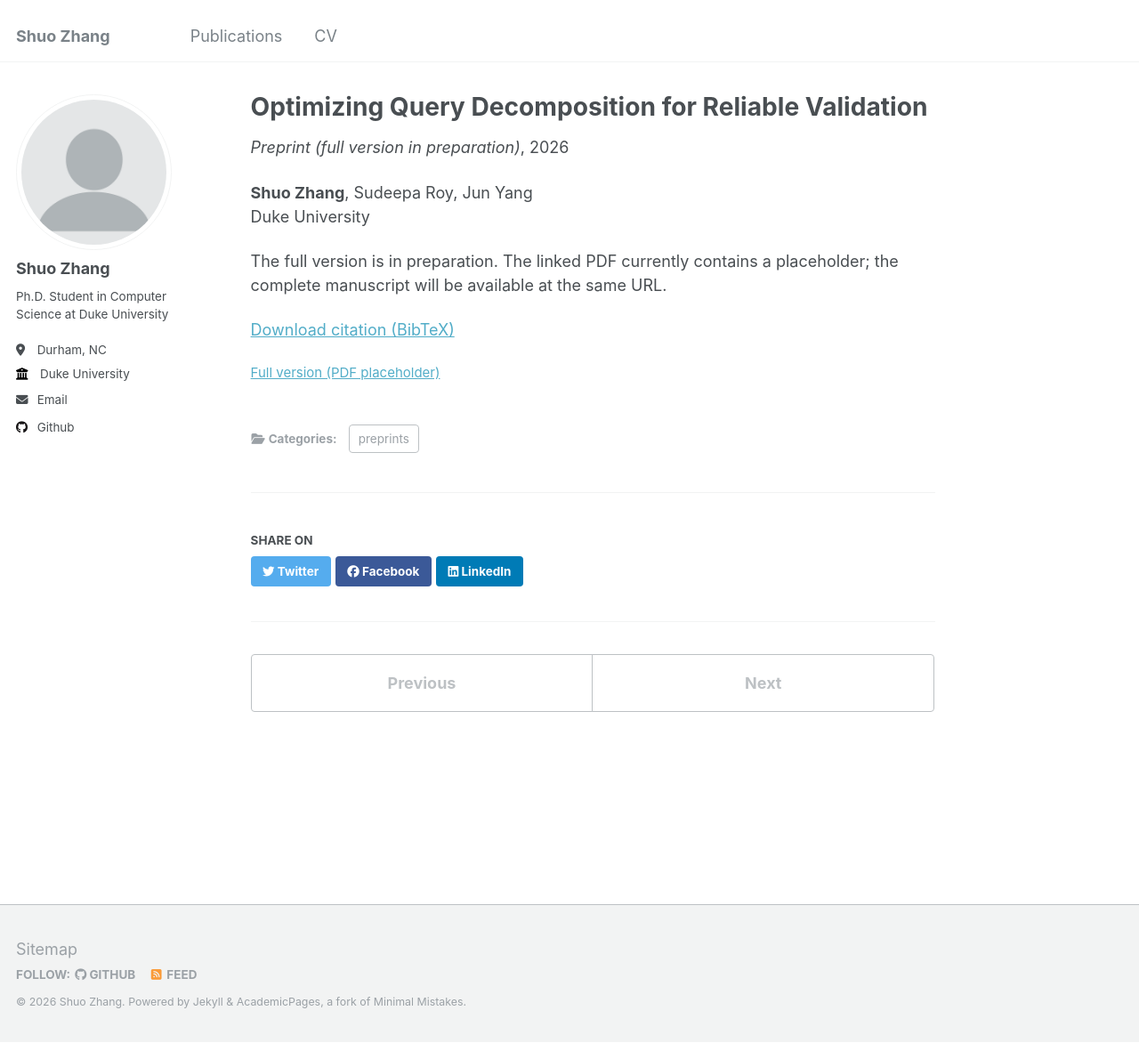
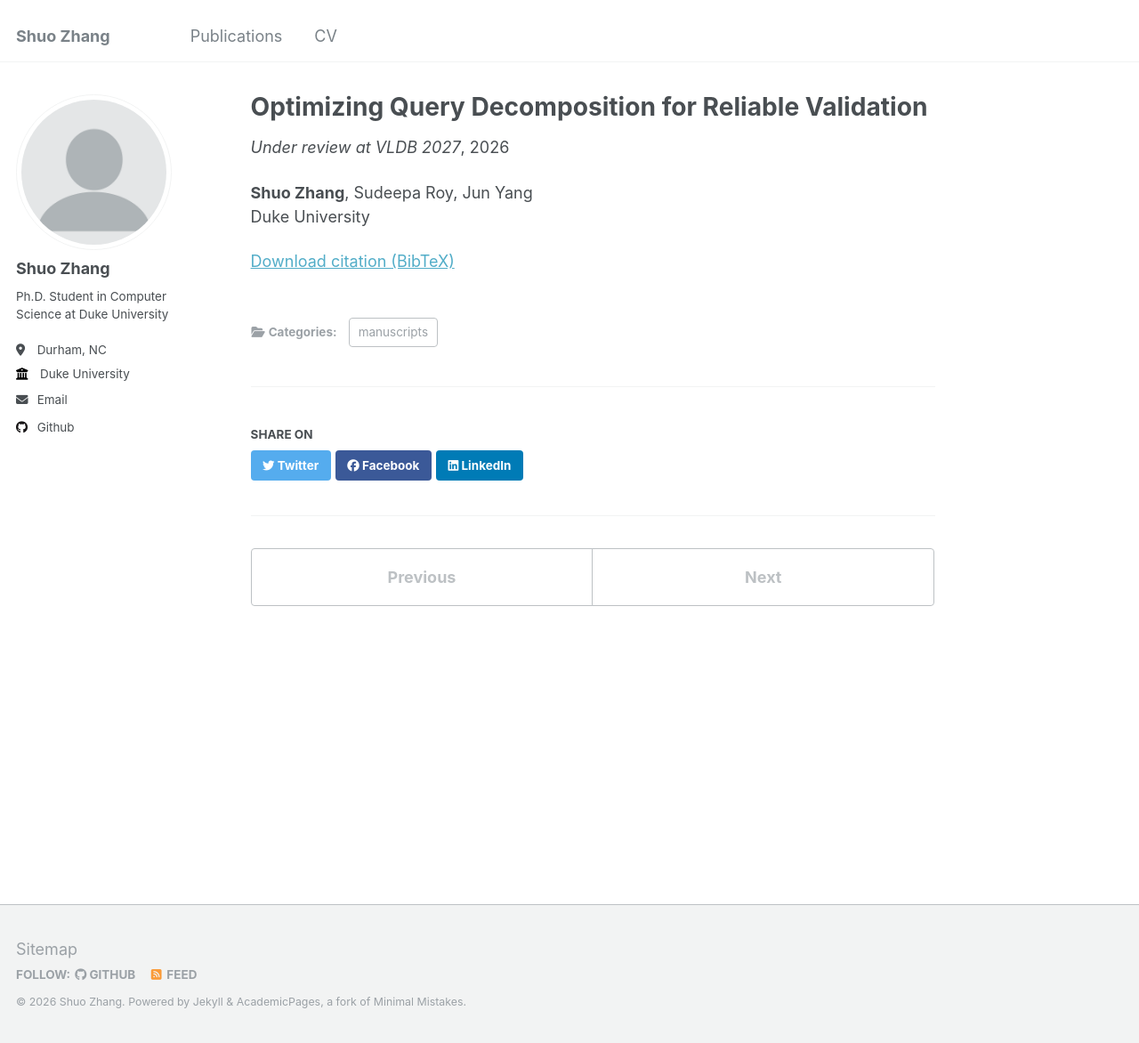
Before and after one commit to Inverse0/Inverse0.github.io, a Jekyll site: the page built from _publications/2026-query-decomposition.md, in a window 1280 px wide and 1172 px high. Shown: the whole window at 89% size. Built offline with Jekyll 4.4.1, drawn with Linux system fonts in a browser that asks for light colours.

Commit message:
List query decomposition manuscript as under review at VLDB 2027

```diff
--- a/_publications/2026-query-decomposition.md
+++ b/_publications/2026-query-decomposition.md
@@ -1,19 +1,14 @@
 ---
 title: "Optimizing Query Decomposition for Reliable Validation"
 collection: publications
-category: preprints
+category: manuscripts
 permalink: /publication/optimizing-query-decomposition/
 excerpt: '**Shuo Zhang**, Sudeepa Roy, Jun Yang'
 date: 2026-11-01
-venue: 'Preprint (full version in preparation)'
-# Keep this URL and filename unchanged when replacing the placeholder PDF.
-paperurl: 'https://inverse0.github.io/files/optimizing-query-decomposition-full.pdf'
-paperlabel: 'Full version (PDF placeholder)'
+venue: 'Under review at VLDB 2027'
 ---
 
 **Shuo Zhang**, Sudeepa Roy, Jun Yang<br>
 Duke University
 
-The full version is in preparation. The linked PDF currently contains a placeholder; the complete manuscript will be available at the same URL.
-
 [Download citation (BibTeX)](/files/optimizing-query-decomposition.bib)
--- a/files/optimizing-query-decomposition.bib
+++ b/files/optimizing-query-decomposition.bib
@@ -2,7 +2,5 @@
   author = {Shuo Zhang and Sudeepa Roy and Jun Yang},
   title = {Optimizing Query Decomposition for Reliable Validation},
   year = {2026},
-  howpublished = {Preprint},
-  note = {Full version in preparation},
-  url = {https://inverse0.github.io/files/optimizing-query-decomposition-full.pdf}
+  note = {Under review at VLDB 2027}
 }
```
Also changed, not shown: 1 other file.
